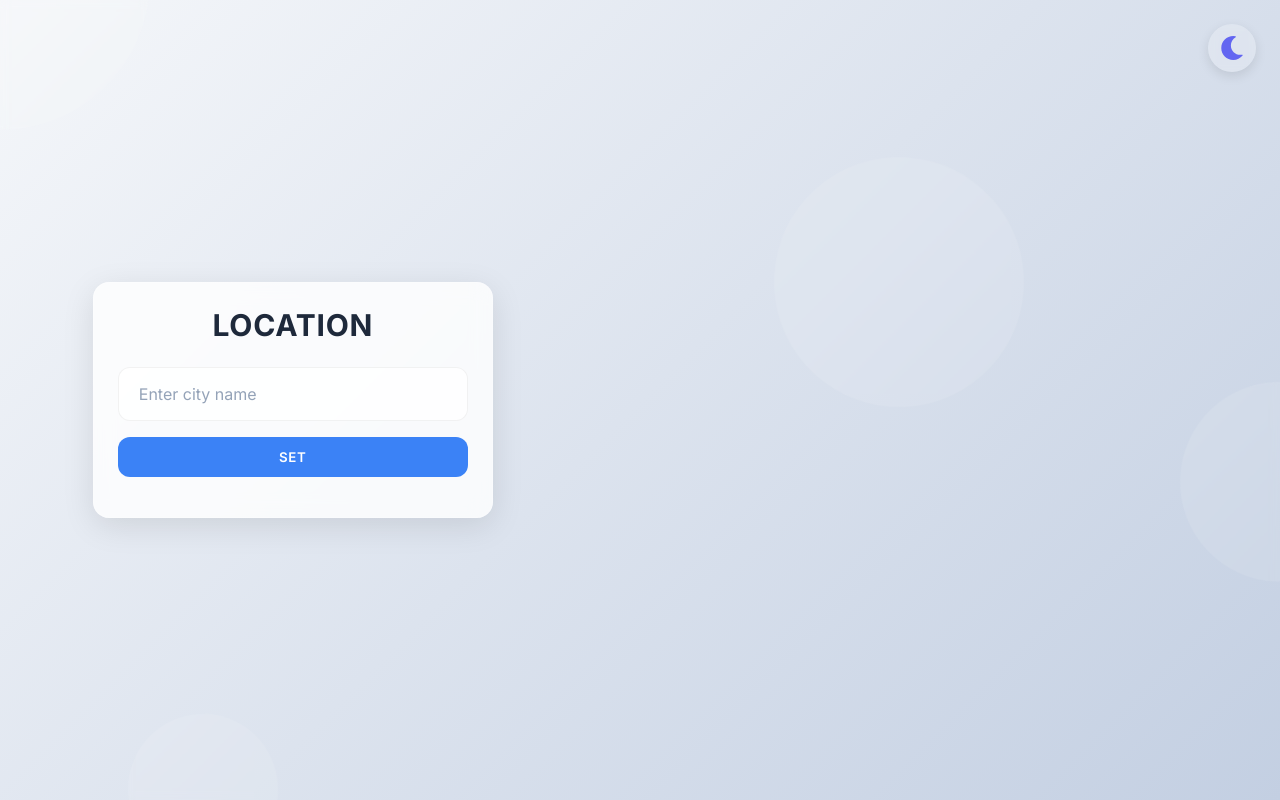
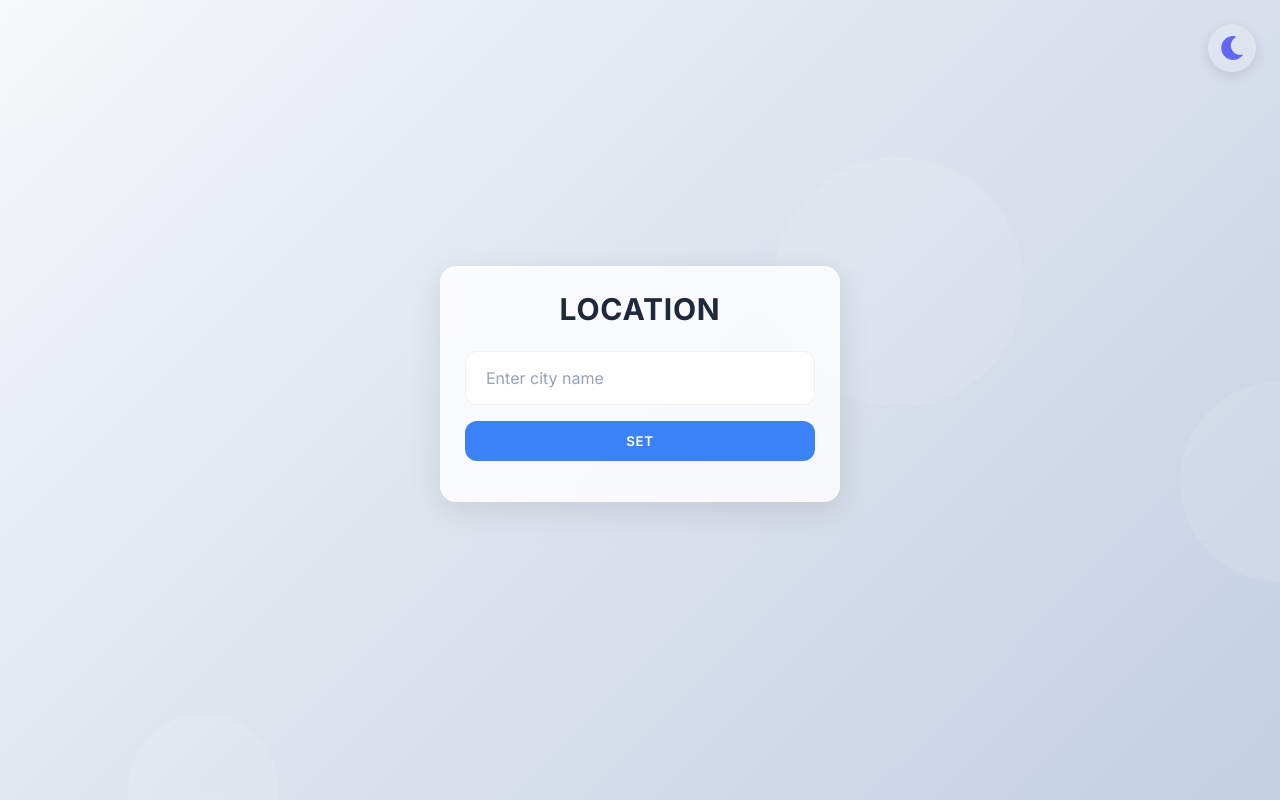
Before and after one commit to Jayanithu/SkyCast, a React (Vite) app: page / in a window 1280 px wide. Built offline with nearby package versions, Linux system fonts and the light colour scheme.

Commit message:
refactor: adjust weather layout based on weather data

```diff
--- a/src/App.jsx
+++ b/src/App.jsx
@@ -138,7 +138,7 @@ export default function App() {
           {darkMode ? <FaSun className="sun-icon" /> : <FaMoon className="moon-icon" />}
         </motion.button>
 
-        <div className="weather-layout">
+        <div className={`weather-layout ${!weather ? 'initial-state' : ''}`}>
           {/* Left Section - Search and Location */}
           <div className="left-section">
             <div className="search-card">
```
